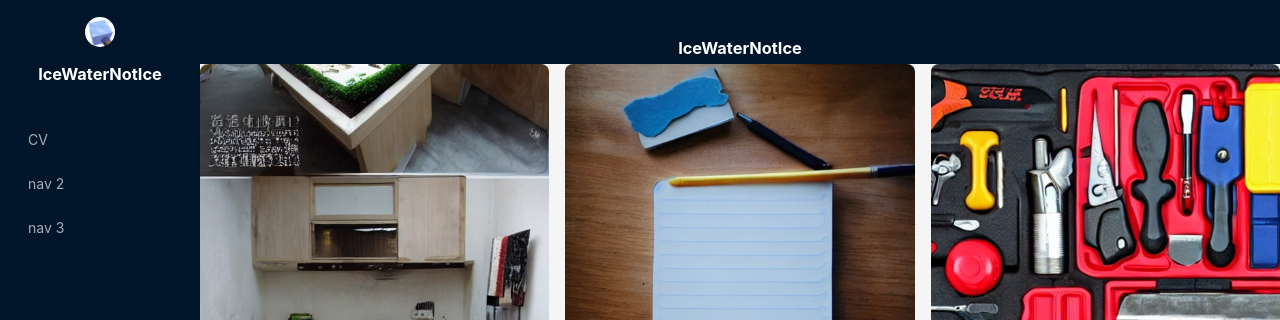
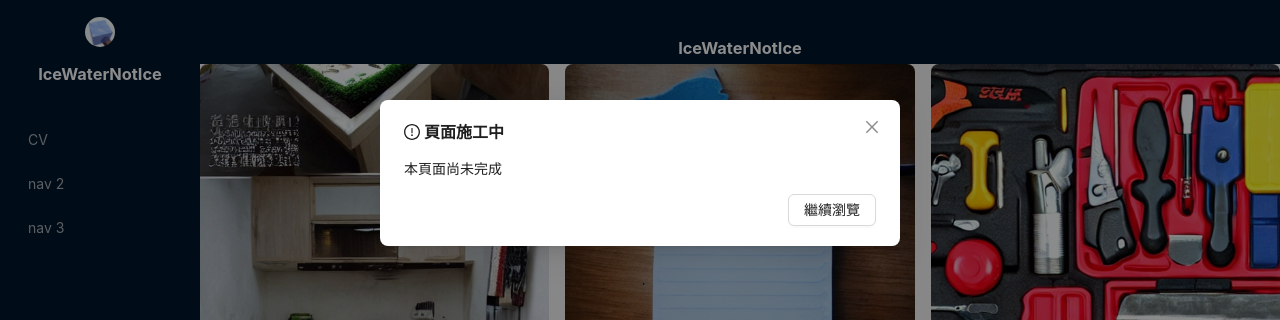
Before and after one commit to IceWaterNotIce/IceWaterNotIce.github.io, a Vue app: page / in a window 1280 px wide. Shown: the top 320 px of the page. Built offline with nearby package versions, Linux system fonts and the light colour scheme.

Commit message:
修正頁面元件和路由設定***
***修正頁面元件和路由設定

```diff
--- /dev/null
+++ b/src/components/AlertModal.vue
@@ -0,0 +1,33 @@
+<template>
+    <a-modal v-model:open="open">
+        <template #title>
+            <ExclamationCircleOutlined/>
+            頁面施工中
+        </template>
+        <p>本頁面尚未完成</p>
+        <template #footer>
+            <a-button @click="handleOk">
+                繼續瀏覽
+            </a-button>
+        </template>
+    </a-modal>
+</template>
+
+<script>
+import { ref  } from 'vue';
+
+export default {
+    name: 'AlertModal',
+    setup() {
+        const open = ref(true);
+
+        const handleOk = e => {
+            console.log(e);
+            open.value = false;
+        };
+        return {
+            open, handleOk
+        }
+    }
+}
+</script>
--- a/src/components/PageHome.vue
+++ b/src/components/PageHome.vue
@@ -1,4 +1,5 @@
 <template>
+    <alertModal></alertModal>
     <a-layout>
         <a-layout-sider>
             <!-- 頭像-->
@@ -43,10 +44,12 @@
 
 <script>
 import PageHomeContent from './PageHomeContent.vue';
+import AlertModal from './AlertModal.vue';
 import outerLinks from './outerLinks.vue';
 export default {
     name: 'PageHome',
     components: {
+        "alertModal": AlertModal,
         "page-home-content": PageHomeContent,
         "outer-links": outerLinks
     },
--- a/src/components/PageTest.vue
+++ b/src/components/PageTest.vue
@@ -3,6 +3,7 @@
 <template>
     <div>
         <h1>PageTest</h1>
+        <p></p>
     </div>
 </template>
 
--- a/src/main.js
+++ b/src/main.js
@@ -2,8 +2,15 @@ import { createApp } from 'vue'
 import App from './App.vue'
 import { router } from './router/index.js'
 import Antd from 'ant-design-vue';
+import * as Icons from '@ant-design/icons-vue'
+
+
 
 const app = createApp(App)
 app.use(router)
 app.use(Antd)
 app.mount('#app')
+
+for (const i in Icons) {
+    app.component(i, Icons[i])
+}
--- a/src/router/index.js
+++ b/src/router/index.js
@@ -1,4 +1,4 @@
-import { createRouter, createWebHashHistory } from 'vue-router'
+import { createRouter, createWebHistory } from 'vue-router'
 
 import PageHome from '@/components/PageHome.vue'
 
@@ -25,6 +25,6 @@ const routes = [
 ]
 
 export const router = createRouter({
-    history: createWebHashHistory(),
+    history: createWebHistory(),
     routes,
 })
--- a/vue.config.js
+++ b/vue.config.js
@@ -22,5 +22,6 @@ module.exports = defineConfig({
       .end()
   },
   outputDir: 'docs',
-  publicPath: './'
+  // 設定 Vue CLI 專案的公共路徑（publicPath）
+  publicPath: '/',
 })
```
Also changed, not shown: 11 other files (tests, documents, lock files or other folders).
